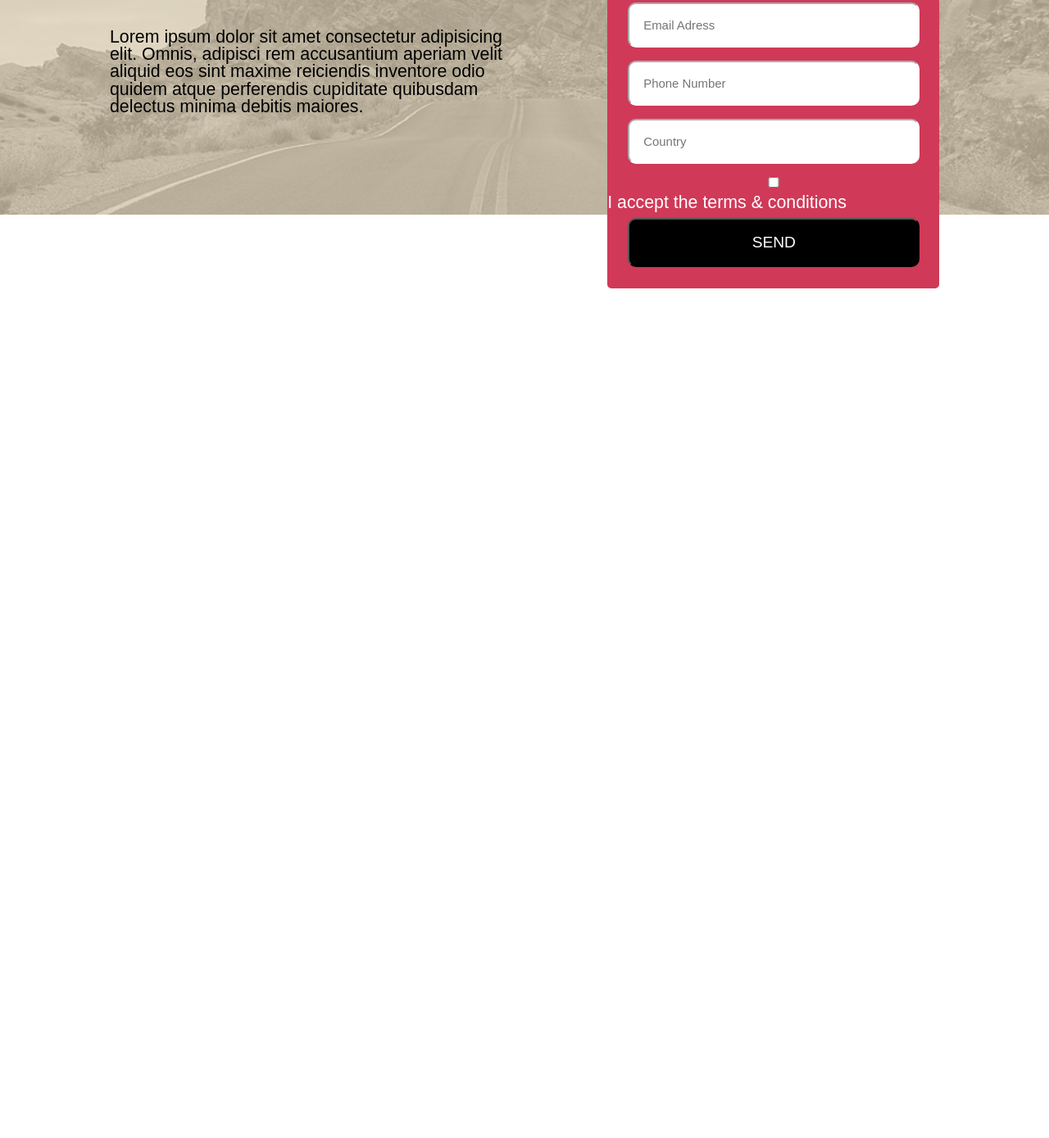
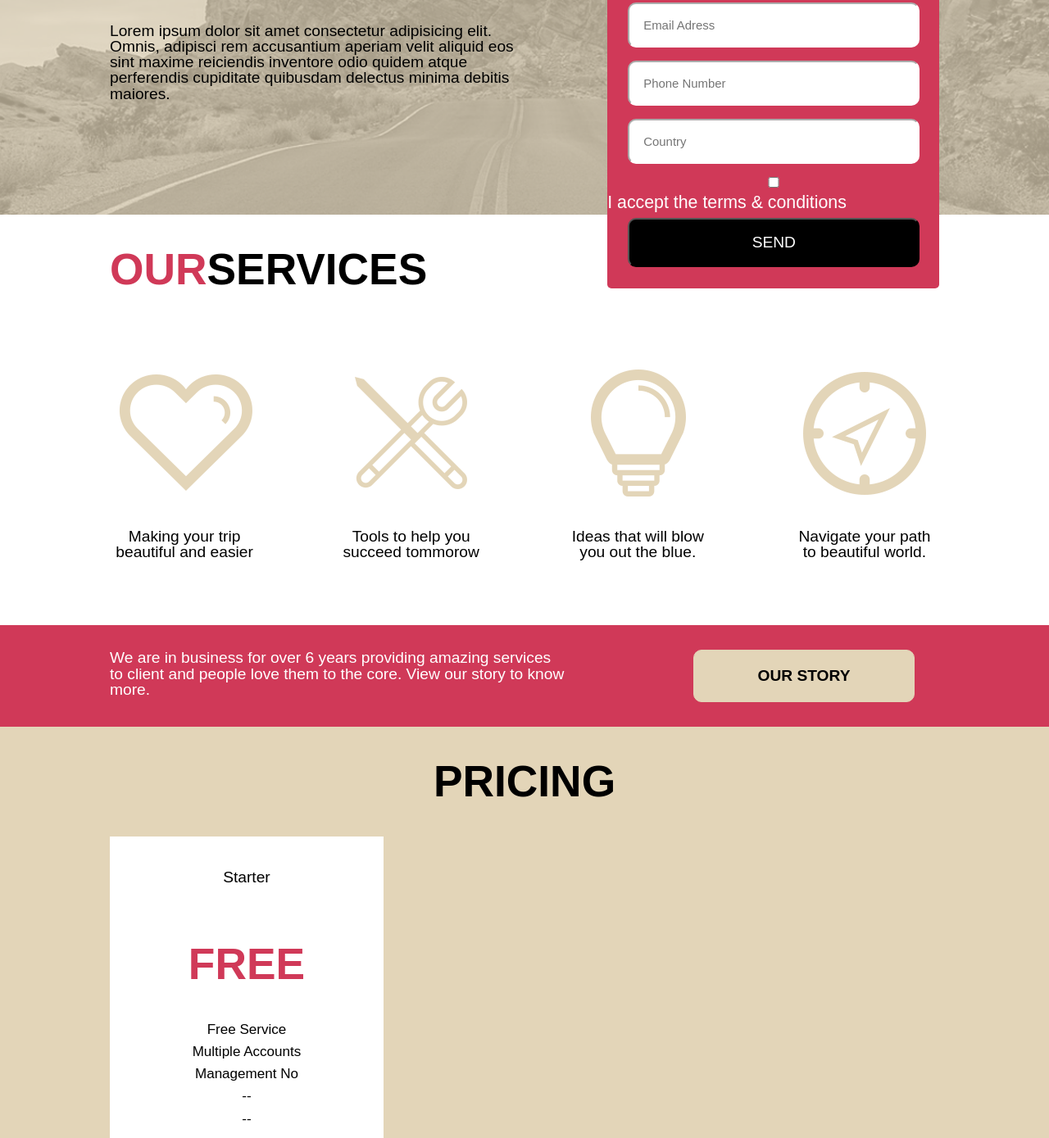
Before and after one commit to Raven-of-the-Shadows/travel-landing, a plain HTML site: page index.html in a window 1280 px wide. Shown: the part 415-1804 px from the top of the page at 82% size. Before the commit the page ends 800 px from the top, so only its background shows below. Drawn offline with Linux system fonts and the light colour scheme.

Commit message:
add 3 sections

```diff
--- a/index.html
+++ b/index.html
@@ -35,7 +35,7 @@
         <section id="home">
             <div class="container">
                 <div class="row">
-                    <div class="col-60">
+                    <div class="col-50">
                         <div><h1 class="pink">TRAVEL IS</h1>
                         <h1>BEAUTIFUL</h1></div>
                         <p>Lorem ipsum dolor sit amet consectetur adipisicing elit. Omnis, adipisci rem accusantium aperiam velit aliquid eos sint maxime reiciendis inventore odio quidem atque perferendis cupiditate quibusdam delectus minima debitis maiores.</p>
@@ -54,8 +54,59 @@
                 </div>
             </div>
         </section>
-        <section id="about"></section>
-        <section id="services"></section>
+        <section id="about">
+            <div class="container">
+                <div class="row-left">
+                    <h2><span class="pink">OUR</span>SERVICES</h2>
+                </div>
+                <div class="row">
+                    <div class="col-3">
+                        <img src="images/heart.png" alt="">
+                        <p>Making your trip beautiful and easier</p>
+                    </div>
+                    <div class="col-3">
+                        <img src="images/tools.png" alt="">
+                        <p>Tools to help you succeed tommorow</p>
+                    </div>
+                    <div class="col-3">
+                        <img src="images/lamp.png" alt="">
+                        <p>Ideas that will blow you out the blue.</p>
+                    </div>
+                    <div class="col-3">
+                        <img src="images/watch.png" alt="">
+                        <p>Navigate your path to beautiful world.</p>
+                    </div>
+                </div>
+            </div>
+        </section>
+        <section class="story">
+            <div class="container">
+                <div class="row">
+                    <div class="col-55">
+                        <p>We are in business for over 6 years providing amazing services to client and people love them to the core. View our story to know more.</p>
+                    </div>
+                    <button class="btn-story">OUR STORY</button>
+                </div>
+            </div>
+        </section>
+        <section id="services">
+            <div class="container">
+                <h2>PRICING</h2>
+                <div class="row">
+                    <div class="col-33">
+                        <p>Starter</p>
+                        <h2 class="pink">FREE</h2>
+                        <ul>
+                            <li>Free Service</li>
+                            <li>Multiple Accounts</li>
+                            <li>Management No</li>
+                            <li>--</li>
+                            <li>--</li>
+                        </ul>
+                    </div>
+                </div>
+            </div>
+        </section>
         <section id="gallery"></section>
         <section id="contact"></section>
     </main>
--- a/style.css
+++ b/style.css
@@ -2,7 +2,7 @@
     box-sizing: border-box;
 }
 body{
-    font-family: 'PTSerif', sans-serif;
+    font-family: 'PTSerif Regular', sans-serif;
     font-size: 16pt;
     z-index: 1000;
 }
@@ -14,7 +14,10 @@ a{
     text-decoration: none;
     color: black;
 }
-
+p{
+    font-size: 0.9em;
+    padding: 30px 0;
+}
 .container{
     width: 1012px;
     margin: auto;
@@ -57,6 +60,10 @@ header{
     flex-direction: row;
     justify-content: space-between;
 }
+.row-left{
+    display: flex;
+    flex-direction: row;
+}
 /*---------------------------------------------------------main---------------------------------------------------------*/
 h1{
     font-size: 60pt;
@@ -70,7 +77,7 @@ h1{
     background-position: center;
 
 }
-.col-60{
+.col-50{
     width: 50%;
     display: flex;
     flex-direction: column;
@@ -81,6 +88,9 @@ h1{
 .col-40{
     width: 40%;
     position: relative;
+}
+.col-55{
+    width: 55%;
 }
 .pink{
     color: rgb(208, 57, 88);
@@ -120,6 +130,46 @@ form button{
 input:focus{
     outline: none;
 }
+
+h2{
+    font-size: 40pt;
+    font-weight: 600;
+    padding: 40px 0 ;
+}
+.col-3{
+    width: 18%;
+    margin: 50px 0;
+    text-align: center;
+}
+.story{
+    background-color: rgb(208, 57, 88);
+    color: white;
+}
+.btn-story{
+    background-color: rgb(227, 213, 184);
+    color: black;
+    padding: 20px;
+    width: 270px;
+    margin: 30px;
+    font-size: 0.9em;
+    border: 1px solid rgb(227, 213, 184);
+    border-radius: 10px;
+    font-weight: 600;
+}
+#services{
+    background-color: rgb(227, 213, 184);
+    text-align: center;
+}
+.col-33{
+    width: 33%;
+    padding: 10px;
+    background-color: white;
+    text-align: center;
+}
+li{
+    padding: 5px;
+    font-size: 0.8em;
+}
 /*---------------------------------------------------------adaptive---------------------------------------------------------*/
 /*desktop*/
 @media(min-width:1200px){
@@ -137,6 +187,12 @@ input:focus{
         margin: auto;
         overflow-x: auto;
     }
+    .col-3{
+        width: 50%;
+    }
+    .row{
+        flex-wrap: wrap;
+    }
 }
 /*tablet*/
 @media(max-width:768px){
@@ -146,6 +202,8 @@ input:focus{
     .row{
         display: flex;
         flex-direction: column;
+
+        justify-content: center;
     }
     .logo{
         margin: auto;
@@ -163,6 +221,9 @@ input:focus{
         position: static;
         margin: auto;
     }
+    .col-3{
+        width: 100%;
+    }
 }
 /*mobile*/
 @media(max-width:667px){
@@ -172,6 +233,7 @@ input:focus{
     .row{
         display: flex;
         flex-direction: column;
+        justify-content: center;
     }
     .logo{
         margin: auto;
@@ -188,4 +250,7 @@ input:focus{
         width: 100%;
         position: static;
     }
+    .col-3{
+        width: 100%;
+    }
 }
```
